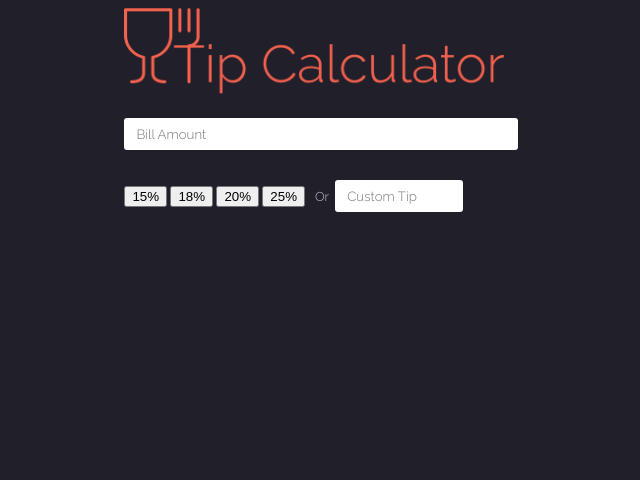
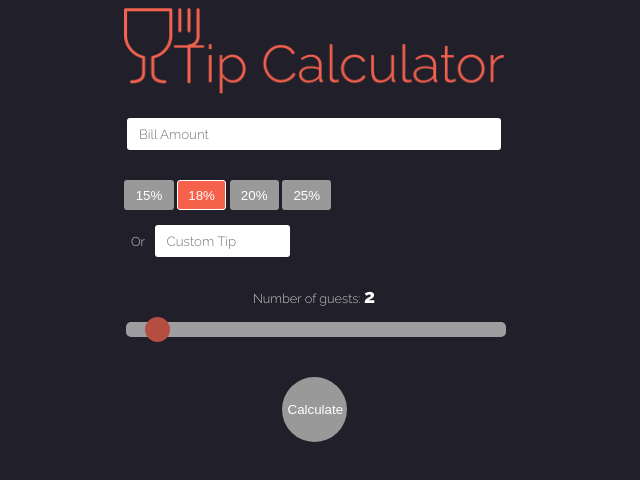
Before and after one commit to shevy92/tips, a plain HTML site: page index.html in a window 1280 px wide. Shown: the whole page, without its empty margins (326-966 px from the left). Drawn offline with nearby package versions, Linux system fonts and the light colour scheme.

Commit message:
form buttons added

```diff
--- a/css/styles.css
+++ b/css/styles.css
@@ -3,6 +3,38 @@ body {
     font-family: 'Raleway', sans-serif;
     font-weight: 300;
     font-size: 2em;
+}
+
+#billInfo {
+    color: #c4c4c4;
+    display: block;
+    margin: 0 auto;
+    font-size: 0.4em;
+    margin-top: 3vh;
+    width: 30%;
+}
+.btn-group button {
+    background-color: #999999;
+    border: none;
+    border-radius: 3px;
+    color: white;
+    height: 30px;
+    width: 13%;
+}
+.btn.active {
+  color: white;
+  background-color: #F6614C;
+    bordeR: 1px solid white
+}
+#calculate {
+    background-color: #999999;
+    border: none;
+    border-radius: 50%;
+    color: white;
+    height: 65px;
+    width: 65px;
+    display: block;
+    margin: 0 auto;
 }
 .header {
     text-align: center;
@@ -29,7 +61,7 @@ input[name=bill] {
     background-color: white;
     border: none;
     color: #999999;
-    width: 100%;
+    width: 95%;
     height: 30px;
     padding-left: 12px;
 }
@@ -37,24 +69,45 @@ input[name=tip] {
     background-color: white;
     border: none;
     color: #999999;
-    width: 30%;
+    width: 32%;
     height: 30px;
     padding-left: 12px;
 }
-form {
-    color: #c4c4c4;
-    display: block;
-    margin: 0 auto;
-    font-size: 0.4em;
-    margin-top: 3vh;
-    width: 30%;
+.slider {
+    -webkit-appearance: none;
+    width: 100%;
+    height: 15px;
+    border-radius: 5px;
+    background: #d3d3d3;
+    outline: none;
+    opacity: 0.7;
+    -webkit-transition: .2s;
+    transition: opacity .2s;
+}
+
+.slider::-webkit-slider-thumb {
+    -webkit-appearance: none;
+    appearance: none;
+    width: 25px;
+    height: 25px;
+    border-radius: 50%;
+    background: #F6614C;
+    cursor: pointer;
+}
+
+.slider::-moz-range-thumb {
+    width: 25px;
+    height: 25px;
+    border-radius: 50%;
+    background: #F6614C;
+    cursor: pointer;
 }
 
 
 
 @media only screen and (max-width: 700px) {
     #headImage {
-        width: 80% !important;
+        width: 100% !important;
     }
     input[type=number] {
         width: 80%;
--- a/index.html
+++ b/index.html
@@ -7,6 +7,11 @@
 
     <link rel="stylesheet" href="css/styles.css">
     <link href="https://fonts.googleapis.com/css?family=Raleway:100,300,400,600,800" rel="stylesheet">
+
+     <script src="https://ajax.googleapis.com/ajax/libs/jquery/3.3.1/jquery.min.js"></script>
+    <!-- Latest compiled and minified JavaScript -->
+    <script src="https://maxcdn.bootstrapcdn.com/bootstrap/3.3.7/js/bootstrap.min.js" integrity="sha384-Tc5IQib027qvyjSMfHjOMaLkfuWVxZxUPnCJA7l2mCWNIpG9mGCD8wGNIcPD7Txa" crossorigin="anonymous"></script>
+
 
     <script src="js/scripts.js"></script>
 
@@ -28,25 +33,30 @@
 <body>
     <img id="headImage" alt="header" src="images/header.png"/>
 
-    <form>
-        <input type="number" name="bill" min="1" step="0.01" placeholder="Bill Amount">
+    <div id="billInfo">
+        <input id="billamount" type="number" name="bill" min="1" step="0.01" placeholder="Bill Amount">
         <br><br>
 
-        <div class="btn-group">
-          <button>15%</button>
-          <button>18%</button>
-          <button>20%</button>
-          <button>25%</button>
-          &nbsp; Or  &nbsp;<input type="number" name="tip" min="1" step="0.01" placeholder="Custom Tip">
+        <div id="tipamount" class="btn-group">
+          <button id="0.15" class="btn btn-default">15%</button>
+          <button id="0.18" class="active btn btn-default">18%</button>
+          <button id="0.20" class="btn btn-default">20%</button>
+          <button id="0.25" class="btn btn-default">25%</button>
         </div>
 
+        <br>
+        &nbsp; Or  &nbsp;
+        <input id="customTip" type="number" name="tip" min="1" step="0.01" placeholder="Custom Tip">
+        <br><br>
 
-    </form>
+        <div class="slidecontainer">
+          <p style="text-align: center;">Number of guests: <span style="font-size: 1.5em; font-weight: bold; color: white;" id="demo"></span></p>
+          <input type="range" min="1" max="20" value="2" class="slider" id="myRange">
+        </div>
 
-
-
-
-
+    </div>
+    <br>
+    <button id="calculate" type="button" onclick="calculateTip()">Calculate</button>
 
 
     <script>
@@ -57,6 +67,35 @@
         slider.oninput = function() {
           output.innerHTML = this.value;
         }
+
+        $(".btn-group > .btn").click(function(){
+            $(".btn-group > .btn").removeClass("active");
+            $(this).addClass("active");
+        });
+
+        function calculateTip() {
+            var billAmt = document.getElementById("billamount").value;
+
+            var buttonChoice = document.getElementById("tipamount");
+
+            var tipAmt = '';
+            var presetTip = '';
+            var customTip = document.getElementById("customTip").value;
+
+            $('#tipamount .active').each(function(){
+                presetTip = $(this).attr('id');
+
+            });
+
+            if (!customTip) {
+                tipAmt = presetTip;
+            } else {
+                tipAmt = customTip;
+            }
+
+            console.log(tipAmt);
+
+        }
     </script>
 </body>
 </html>
```
